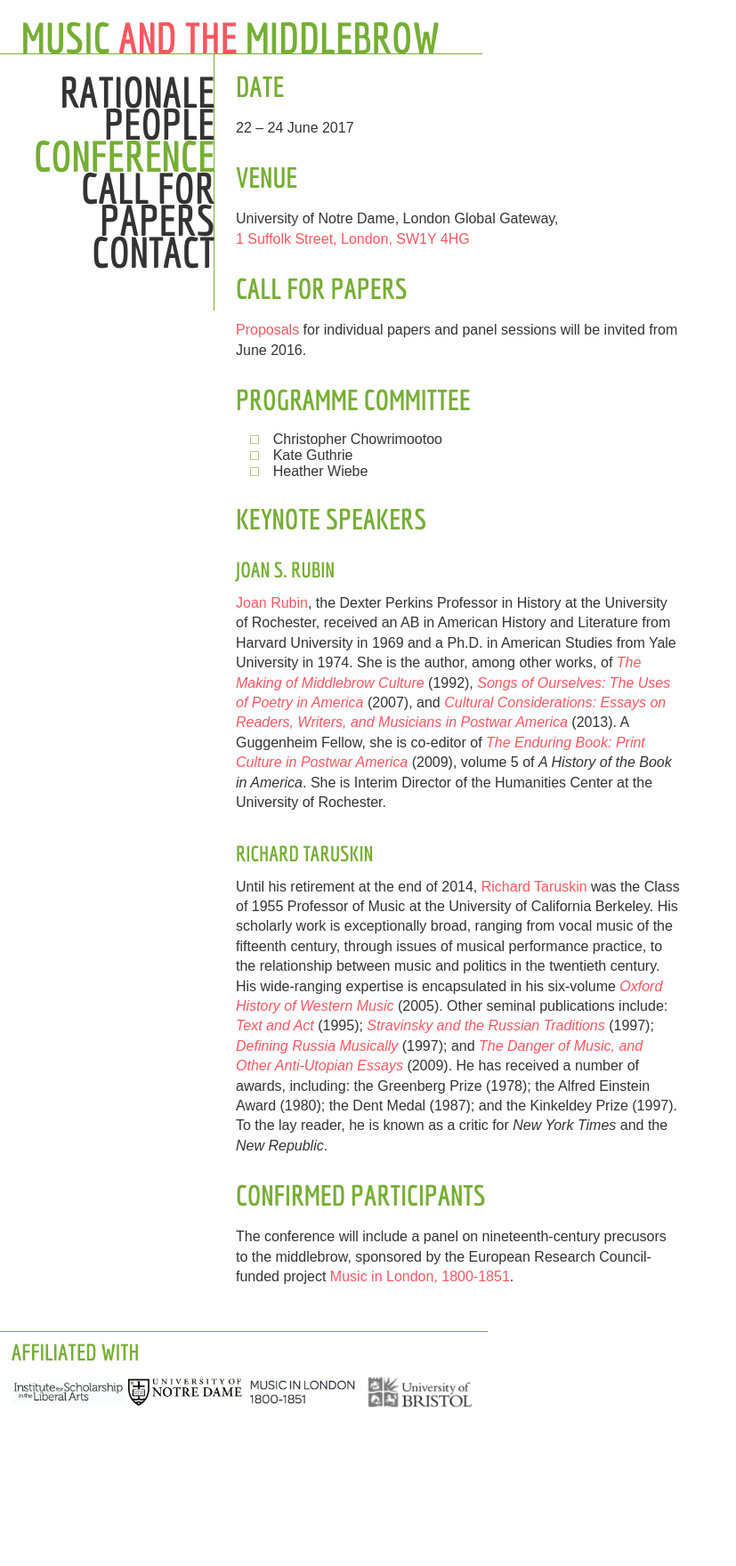
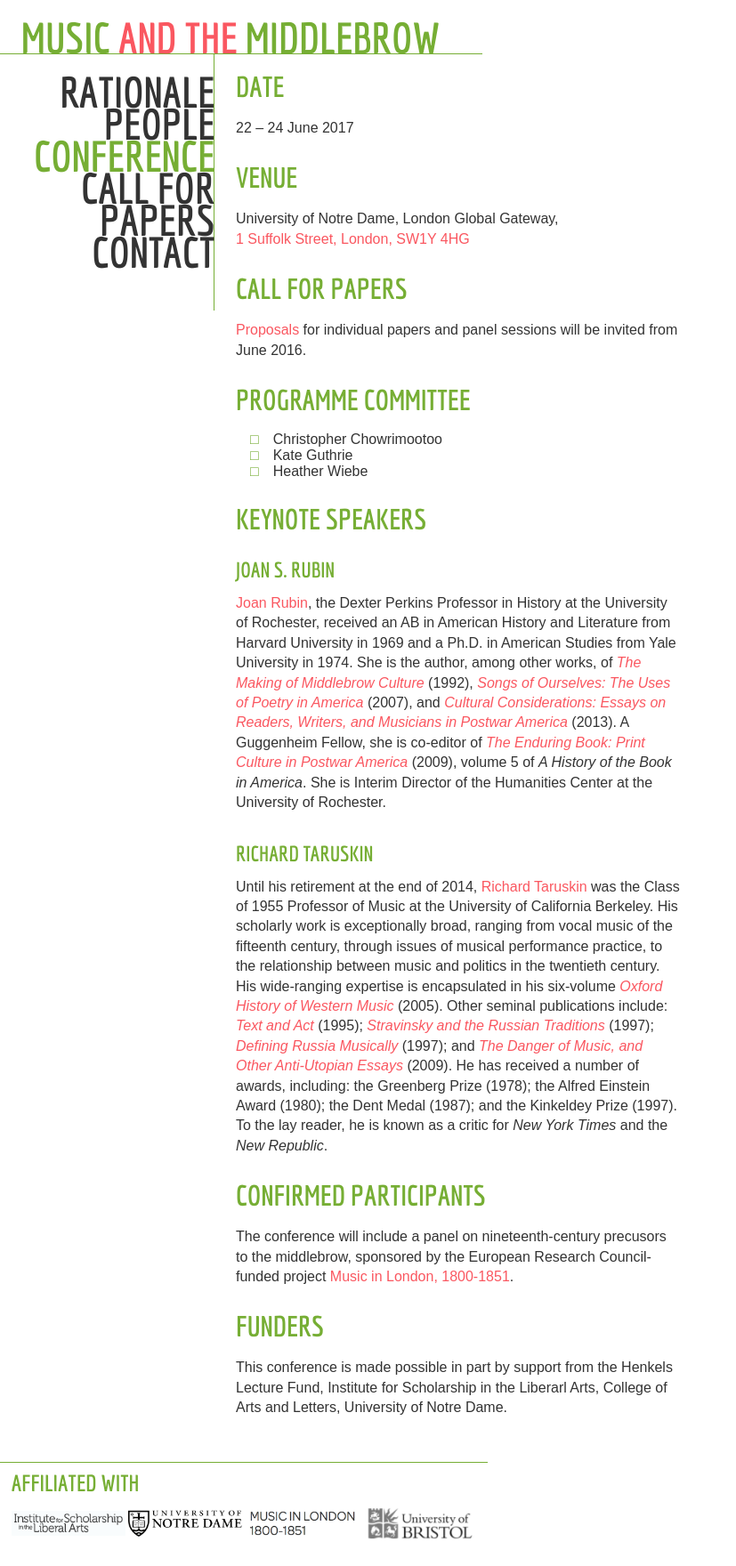
Before and after one commit to musicandthemiddlebrow/musicandthemiddlebrow.github.io, a Jekyll site: the page built from conference.html, in a window 1280 px wide. Shown: the whole page at 89% size, without its empty margins (0-827 px from the left). Built offline with Jekyll 4.4.1, drawn with Linux system fonts in a browser that asks for light colours; before the commit the page ends 1613 px from its top, so only the background shows below that.

Commit message:
Update text

```diff
--- a/conference.html
+++ b/conference.html
@@ -52,3 +52,7 @@
 <h2>Confirmed Participants</h2>
 <p>The conference will include a panel on nineteenth-century precusors to the middlebrow, sponsored by
   the European Research Council-funded project <a href="http://musicinlondon.org/">Music in London, 1800-1851</a>.</p>
+
+<h2>Funders</h2>
+  <p>This conference is made possible in part by support from the Henkels Lecture Fund, Institute for Scholarship in the Liberarl
+    Arts, College of Arts and Letters, University of Notre Dame.</p>
```
